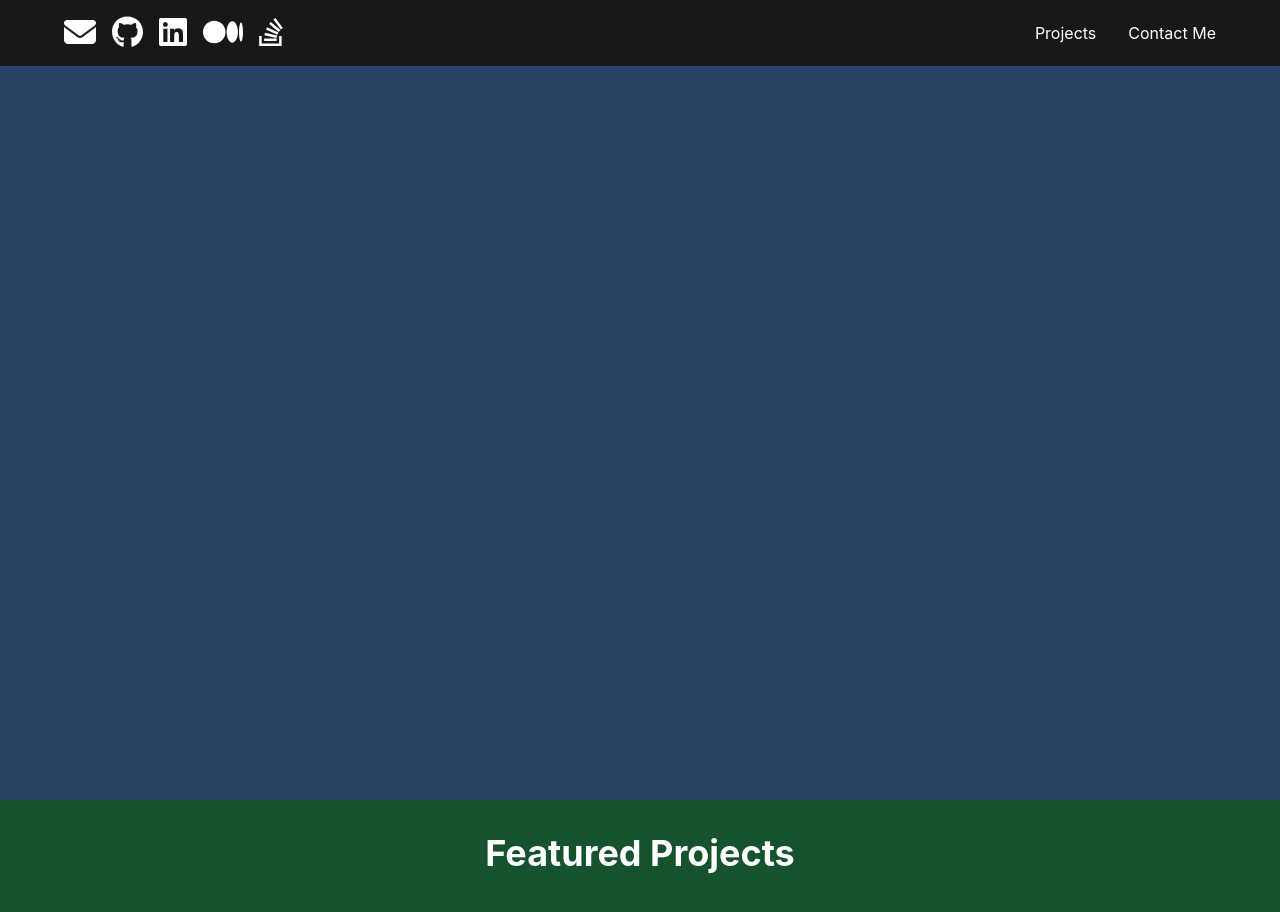
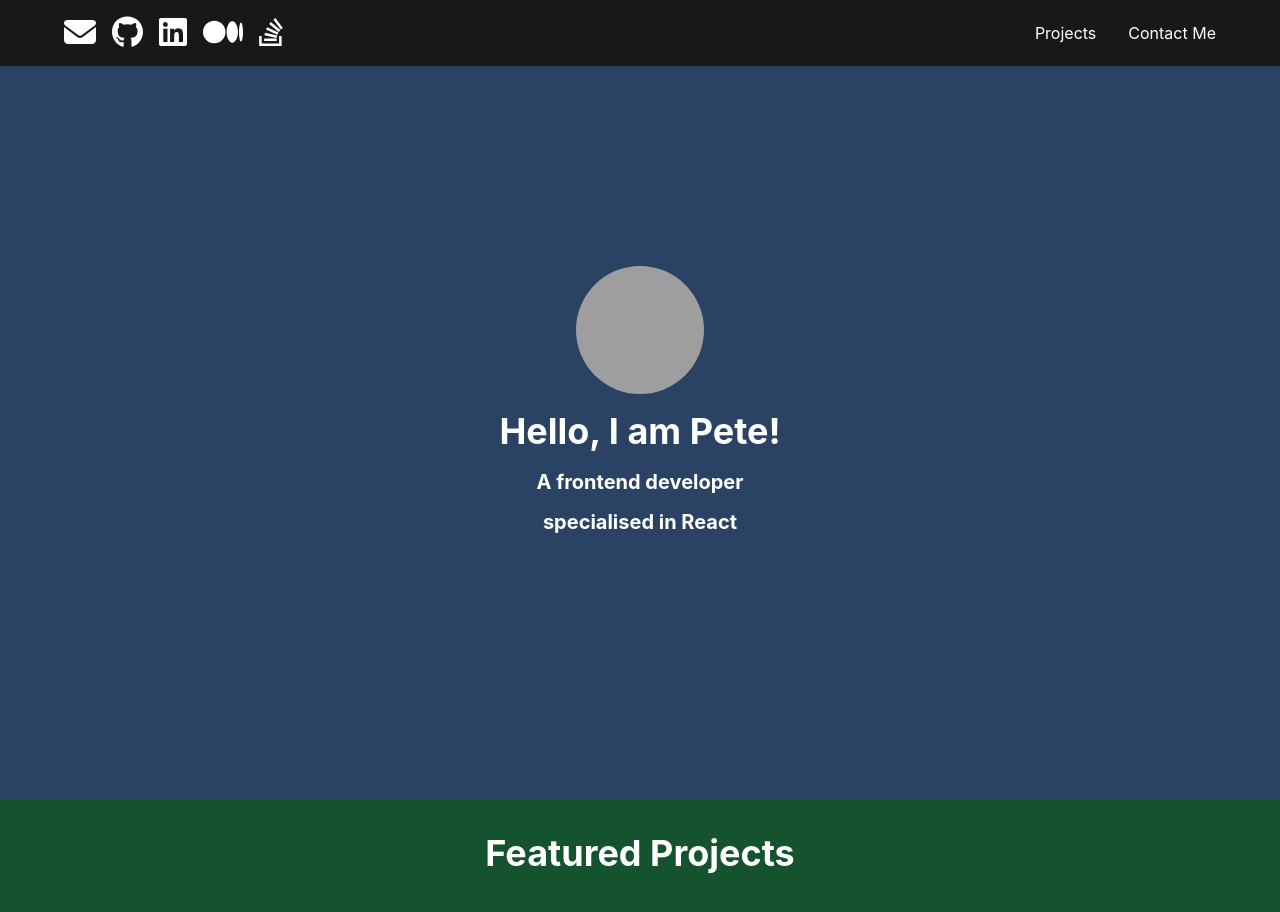
Before and after one commit to VidaaZ/Portfolio-F, a React (Create React App) app: page / in a window 1280 px wide. Shown: the top 912 px of the page. Built offline with nearby package versions, Linux system fonts and the light colour scheme; grey boxes are pictures that could not be loaded.

Commit message:
UI for Landinsection is applied

```diff
--- a/src/components/LandingSection.js
+++ b/src/components/LandingSection.js
@@ -7,6 +7,7 @@ const bio1 = "A frontend developer";
 const bio2 = "specialised in React";
 
 // Implement the UI for the LandingSection component according to the instructions.
+
 // Use a combination of Avatar, Heading and VStack components.
 const LandingSection = () => (
   <FullScreenSection
@@ -15,7 +16,18 @@ const LandingSection = () => (
     isDarkBackground
     backgroundColor="#2A4365"
   >
-
+    <VStack spacing={4}>
+      <Avatar size="2xl" src="https://i.pravatar.cc/150?img=7" />
+      <Heading as="h1" size="xl">
+        {greeting}
+      </Heading>
+      <Heading as="h2" size="md">
+        {bio1}
+      </Heading>
+      <Heading as="h2" size="md">
+        {bio2}
+      </Heading>
+    </VStack>
   </FullScreenSection>
 );
 
```
